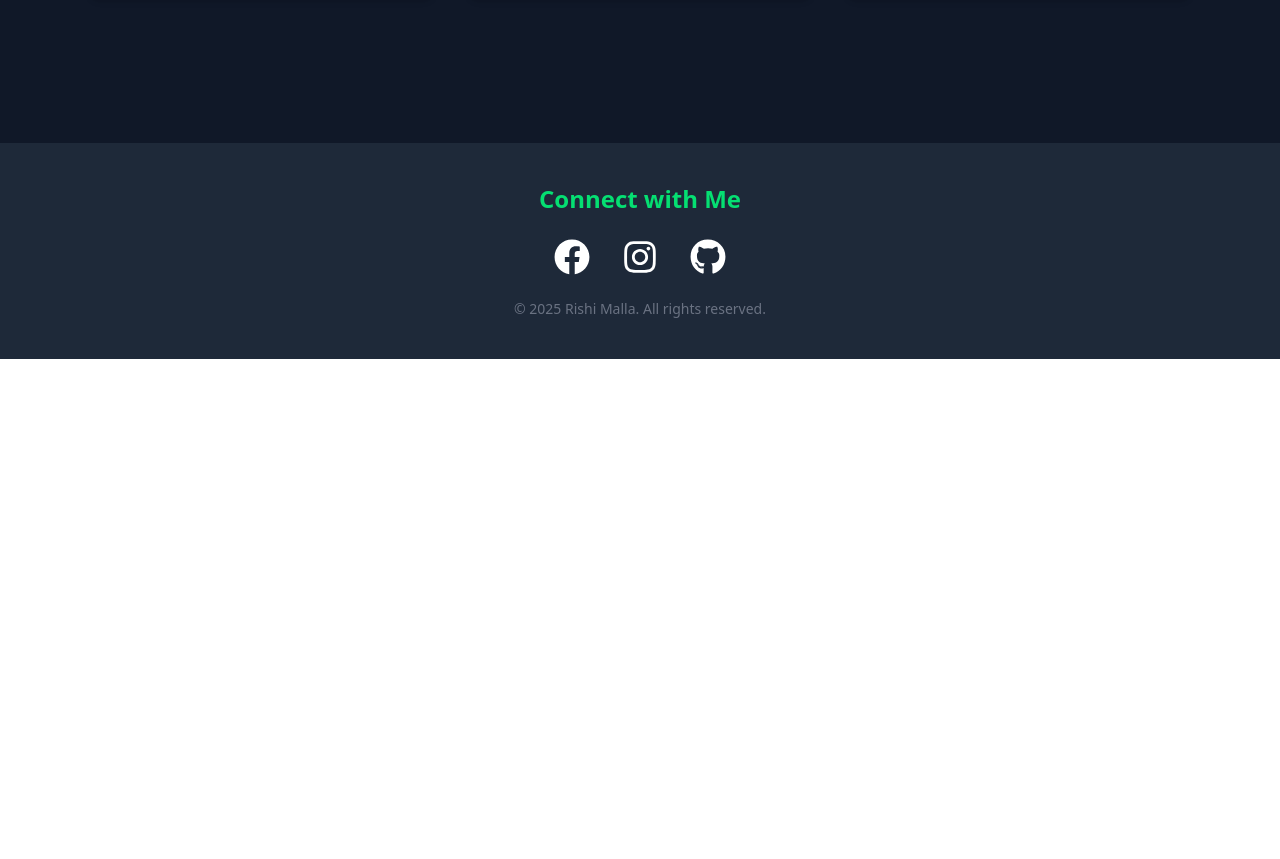
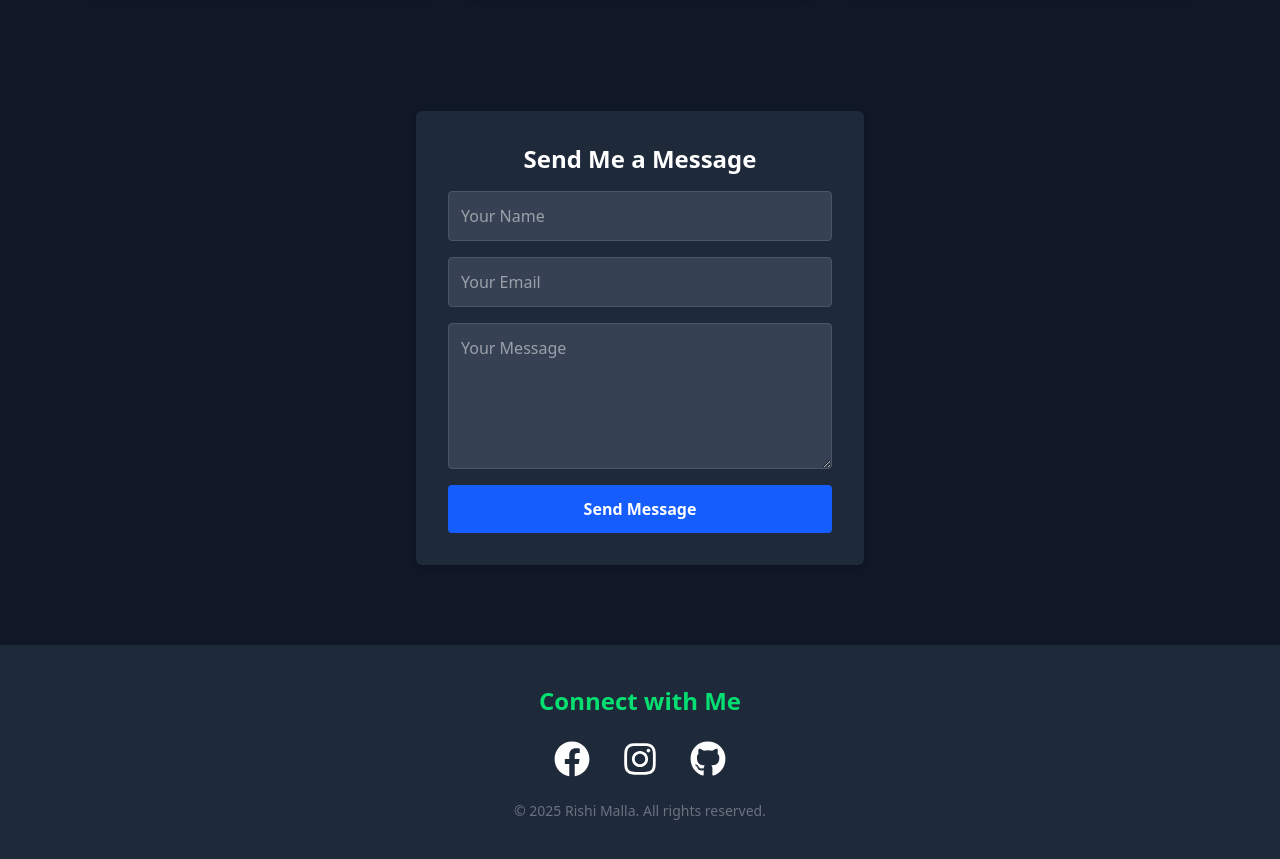
Before and after one commit to rishi12255/aboutme, a React (Vite) app: page / in a window 1280 px wide. Shown: the part 1753-2612 px from the top of the page. Before the commit the page ends 2112 px from the top, so only its background shows below. Built offline with nearby package versions, Linux system fonts and the light colour scheme.

Commit message:
Database

```diff
--- a/package.json
+++ b/package.json
@@ -11,6 +11,7 @@
   },
   "dependencies": {
     "@tailwindcss/vite": "^4.1.11",
+    "emailjs-com": "^3.2.0",
     "framer-motion": "^12.23.3",
     "react": "^19.1.0",
     "react-dom": "^19.1.0",
--- a/src/App.jsx
+++ b/src/App.jsx
@@ -4,6 +4,7 @@ import About from './Pages/About'
 import Projects from './Pages/Projects'
 import Footer from './Pages/Footer'
 import Tech from './Pages/Tech'
+import Contact from './Pages/Contact'
 
 function App() {
   const [count, setCount] = useState(0)
@@ -15,6 +16,7 @@ function App() {
      <About/>
      <Tech/>
      <Projects/>
+     <Contact/>
      <Footer/>
       </div>
 
--- /dev/null
+++ b/src/Pages/Contact.jsx
@@ -0,0 +1,84 @@
+import React, { useState } from 'react';
+import emailjs from 'emailjs-com';
+
+function Contact() {
+  const [formData, setFormData] = useState({
+    name: '',
+    email: '',
+    message: '',
+  });
+
+  const [status, setStatus] = useState('');
+
+  const handleChange = (e) => {
+    setFormData({
+      ...formData,
+      [e.target.name]: e.target.value,
+    });
+  };
+
+  const sendEmail = (e) => {
+    e.preventDefault();
+
+    emailjs.send(
+      'service_03t9uur',
+      'template_dun8ua4',
+      formData,
+      '30cy7zYejeV5WxG0L'
+    ).then(
+      (response) => {
+        console.log('SUCCESS!', response.status, response.text);
+        setStatus('✅ Message sent successfully!');
+        setFormData({ name: '', email: '', message: '' });
+      },
+      (err) => {
+        console.log('FAILED...', err);
+        setStatus('❌ Failed to send message. Please try again.');
+      }
+    );
+  };
+
+  return (
+    <div className="p-8 max-w-md mx-auto bg-gray-800 rounded-md shadow-md mt-12 mb-12">
+      <h2 className="text-2xl font-bold mb-4 text-center">Send Me a Message</h2>
+      <form onSubmit={sendEmail} className="flex flex-col space-y-4">
+        <input
+          type="text"
+          name="name"
+          placeholder="Your Name"
+          value={formData.name}
+          onChange={handleChange}
+          className="p-3 rounded bg-gray-700 border border-gray-600 text-white"
+          required
+        />
+        <input
+          type="email"
+          name="email"
+          placeholder="Your Email"
+          value={formData.email}
+          onChange={handleChange}
+          className="p-3 rounded bg-gray-700 border border-gray-600 text-white"
+          required
+        />
+        <textarea
+          name="message"
+          placeholder="Your Message"
+          value={formData.message}
+          onChange={handleChange}
+          rows="5"
+          className="p-3 rounded bg-gray-700 border border-gray-600 text-white"
+          required
+        />
+        <button
+          type="submit"
+          className="bg-blue-600 hover:bg-blue-700 transition-colors p-3 rounded text-white font-semibold"
+        >
+          Send Message
+        </button>
+        {status && <p className="text-center mt-2">{status}</p>}
+      </form>
+    </div>
+  );
+}
+
+export default Contact;
```
Also changed, not shown: 1 other file (tests, documents, lock files or other folders).
